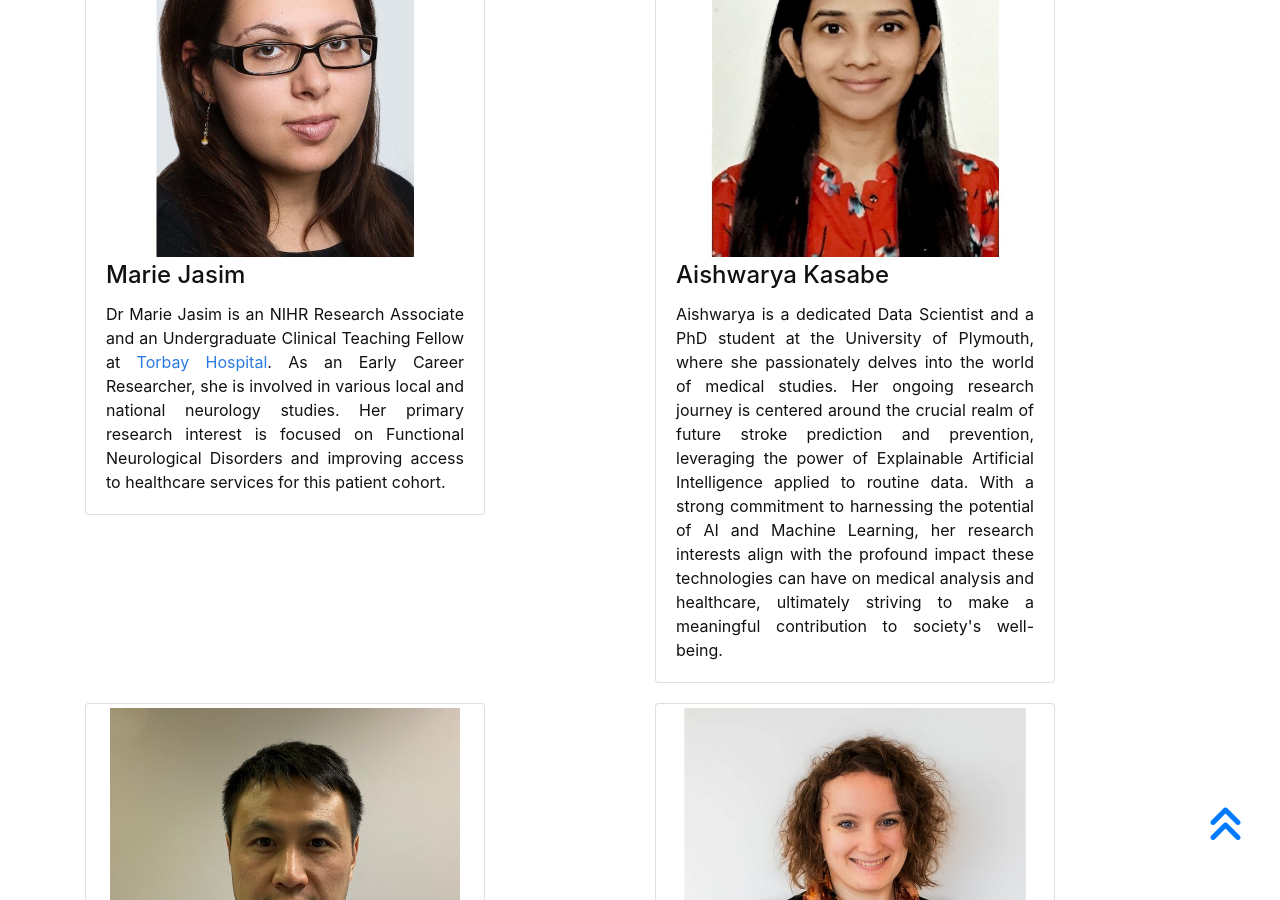
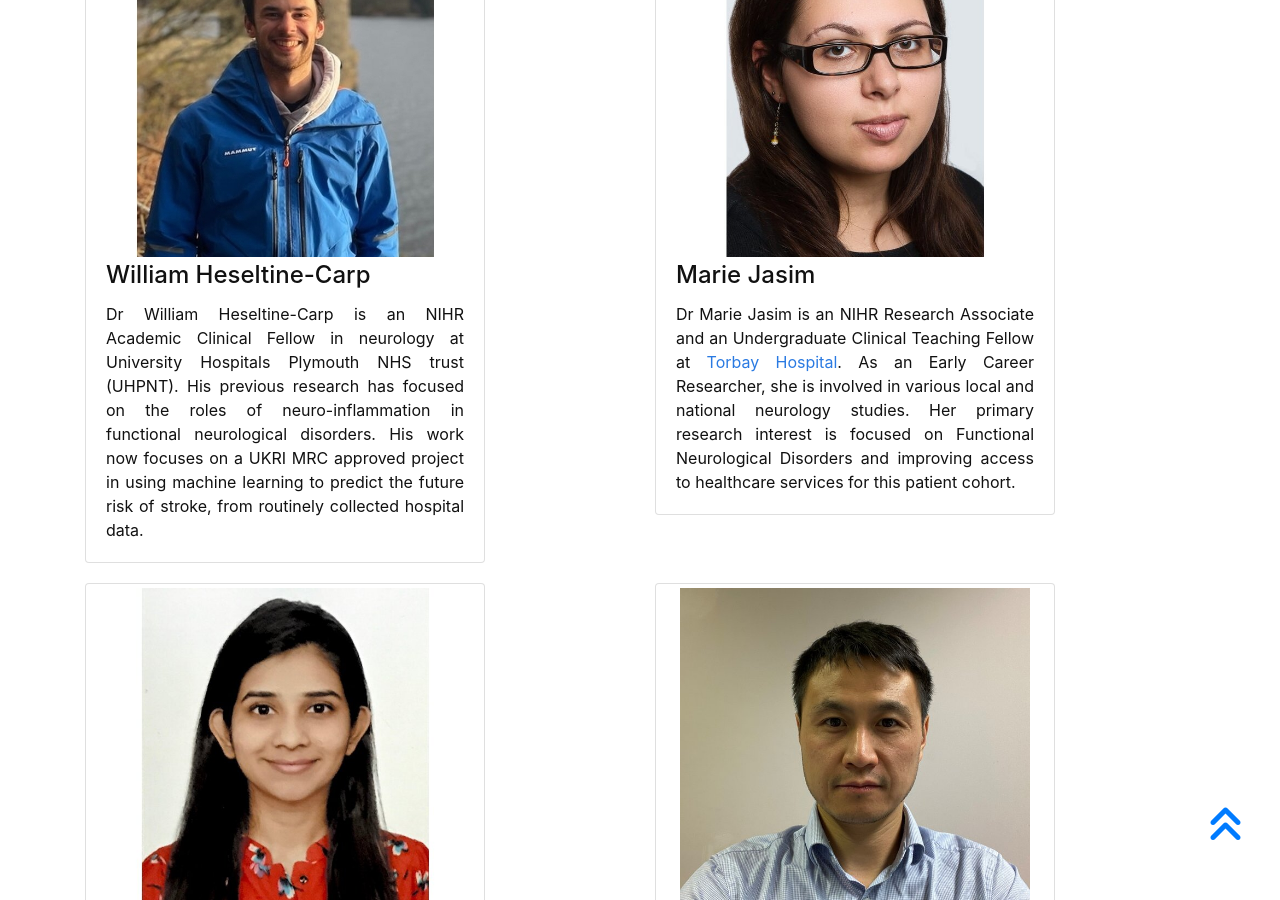
Before and after one commit to sustainsw/sustainsw.github.io, a Jekyll site: the page built from pages/people.md, in a window 1280 px wide and 900 px high, scrolled down 1117 px. Built offline with Jekyll 4.4.1, drawn with Linux system fonts in a browser that asks for light colours.

Commit message:
add profile

```diff
--- a/pages/people.md
+++ b/pages/people.md
@@ -43,6 +43,14 @@ nav_order: 3
         {% endcapture %}
         {% include person.html name="Stephen Mullin" image="/assets/img/Stephen_Mullin.jpg"
         introduction=intro_stephen_mullin %}
+
+        {% capture intro_william_heseltine_carp%}
+        Dr William Heseltine-Carp is an NIHR Academic Clinical Fellow in neurology at University Hospitals Plymouth NHS trust (UHPNT). His previous research has focused on the roles of neuro-inflammation in functional neurological disorders. His work now focuses on a UKRI MRC approved project in using machine learning to predict the future risk of stroke, from routinely collected hospital data.
+        {% endcapture %}
+        {% include person.html name="William Heseltine-Carp" image="/assets/img/William Heseltine-Carp.jpg"
+        introduction=intro_william_heseltine_carp %}
+
+
 
         {% capture intro_marie_jasim %}
         Dr Marie Jasim is an NIHR Research Associate and an Undergraduate
```
Also changed, not shown: assets/img/William Heseltine-Carp.jpg (added).
